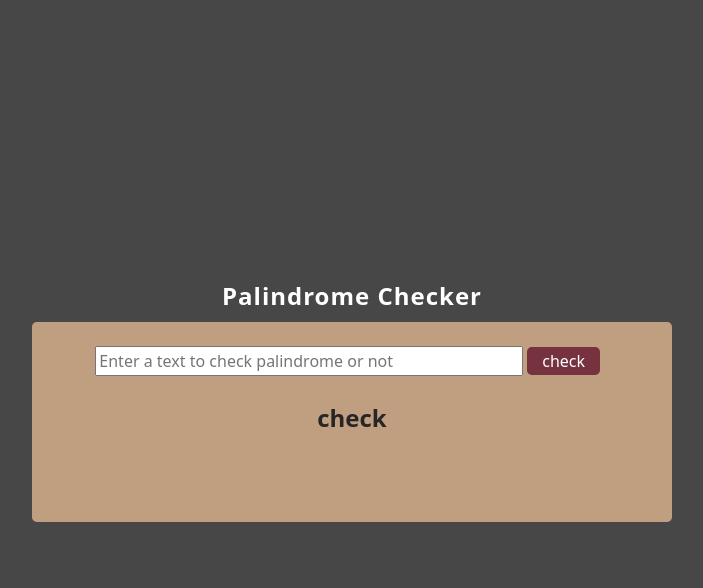
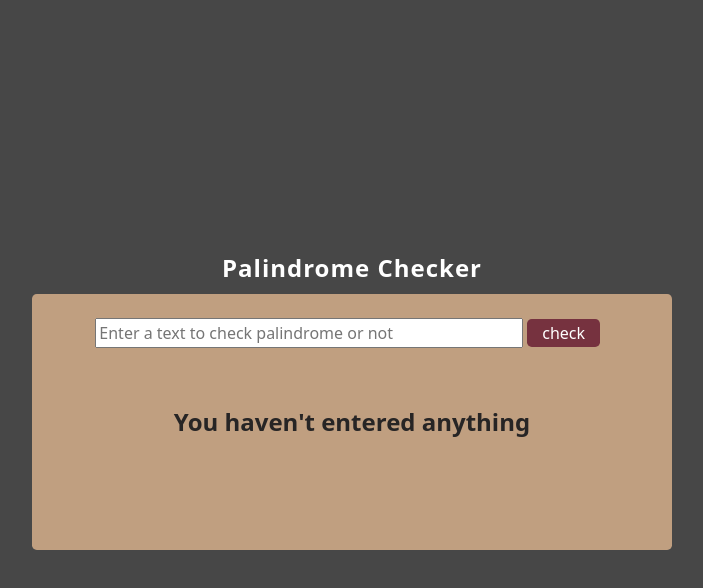
Before and after one commit to JagadeeshTalari/Palindrome-Checker, a plain HTML site: page index.html in a window 1280 px wide. Both pictures are taken after a click on the button "check". Shown: the whole page, without its empty margins (288-991 px from the left). Drawn offline with nearby package versions, Linux system fonts and the light colour scheme.

Commit message:
Added code for palindrome checker

```diff
--- a/index.html
+++ b/index.html
@@ -15,13 +15,16 @@
     <div class="text-white fs-4 fw-bolder" style="letter-spacing: 1px;">
         Palindrome Checker
     </div>
-    <div class="container box-container d-flex flex-column justify-content-start align-items-center col-6 pt-4 rounded-3">
+
+    <div class="box-container container d-flex flex-column justify-content-start align-items-center col-6 pt-4 rounded-3">
+
         <div class="col-10">
-        <input class="userInput col-10 mb-4" type="text" placeholder="Enter a text to check palindrome or not">
-        <button class="border border-0 text-white rounded-3">check</button>
+            <input class="userInput col-10 mb-4" type="text" placeholder="Enter a text to check palindrome or not">
+            <button class="border border-0 text-white rounded-3">check</button>
         </div>
 
-        <div class="result fs-4 fw-bold h-4">check</div>
+        <div class="result fs-4 fw-bold h-4"></div>
+
     </div>
 
 
--- a/script.js
+++ b/script.js
@@ -0,0 +1,26 @@
+let userInput = document.querySelector(".userInput");
+let button = document.querySelector("button");
+let result = document.querySelector(".result");
+
+
+button.addEventListener('click', palindromeChecker);
+
+function palindromeChecker(){
+
+    let reversevalue = userInput.value;
+    if(reversevalue != "")
+    {
+        reversevalue = reversevalue.split("").reduceRight( (acc, e) => acc + e)
+
+        if(userInput.value == reversevalue){
+            return result.innerText = ` ${userInput.value} == ${reversevalue} \n So...It's a Palindrome`;
+        }
+        else{
+            return result.innerText = `${userInput.value} != ${reversevalue} \n So...Not a Palindrome`;;
+        }
+    }
+    else{
+        return result.innerText = "You haven't entered anything"
+    }
+
+}
--- a/style.css
+++ b/style.css
@@ -8,7 +8,8 @@ body{
 }
 
 .box-container{
-    height: 25%;
+    min-height: 32%;
+    padding: 2rem;
     background-color: #c09f80;
 }
 
@@ -18,5 +19,6 @@ button{
 }
 
 .result{
+    padding: 2rem;
     color: #272525;
 }
```
